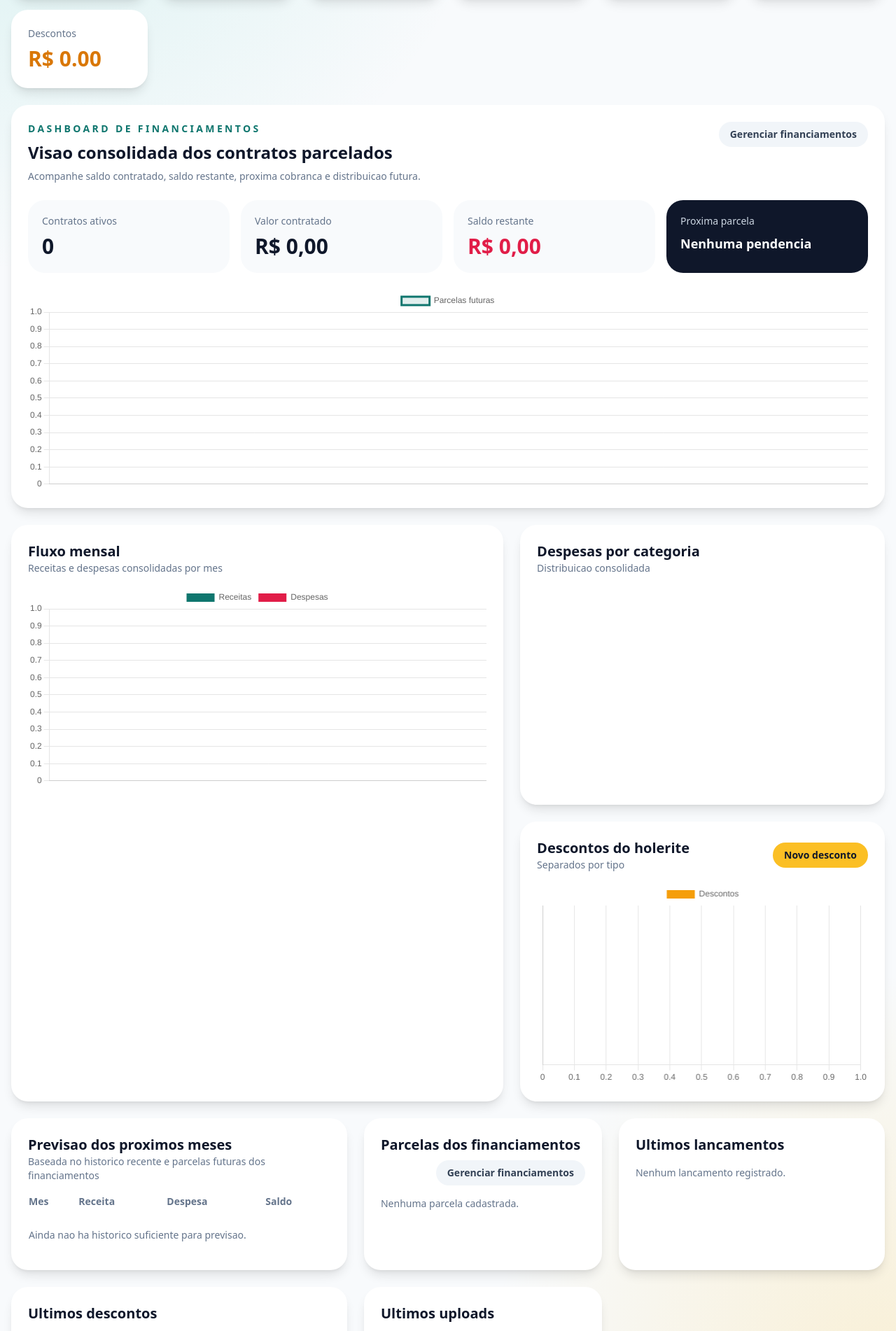
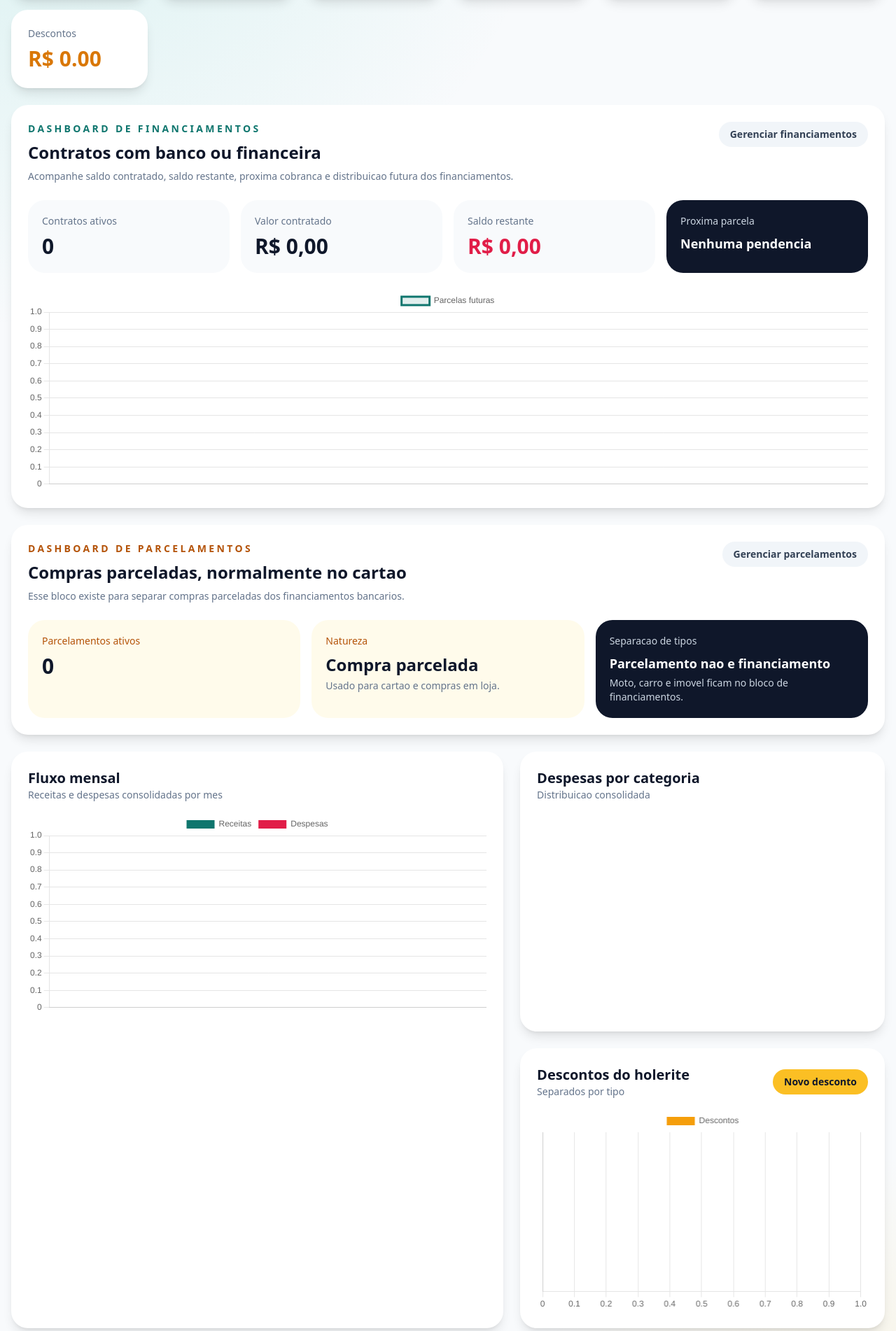
Before and after one commit to licensefortinet16-spec/mvps, a FastAPI app: page / in a window 1280 px wide. Shown: the part 355-2257 px from the top of the page at 70% size. Run offline with FastAPI, Linux system fonts and the light colour scheme; the visitor is signed in with stand-in values (Sample User, id 1); data comes from the database, SQL or seed files in the repository; data that the repository does not hold is empty; a map, chart or similar area stays blank; some libraries are stand-ins or nearby versions.

Commit message:
Clarify financing and installment dashboards visually

```diff
--- a/app/templates/dashboard.html
+++ b/app/templates/dashboard.html
@@ -48,8 +48,8 @@
   <div class="flex flex-col gap-3 md:flex-row md:items-start md:justify-between">
     <div>
       <p class="text-sm font-semibold uppercase tracking-[0.24em] text-teal-700">Dashboard de Financiamentos</p>
-      <h2 class="mt-2 text-2xl font-black text-slate-900">Visao consolidada dos contratos parcelados</h2>
-      <p class="mt-2 text-sm text-slate-500">Acompanhe saldo contratado, saldo restante, proxima cobranca e distribuicao futura.</p>
+      <h2 class="mt-2 text-2xl font-black text-slate-900">Contratos com banco ou financeira</h2>
+      <p class="mt-2 text-sm text-slate-500">Acompanhe saldo contratado, saldo restante, proxima cobranca e distribuicao futura dos financiamentos.</p>
     </div>
     <a href="/entries/plans" class="rounded-full bg-slate-100 px-4 py-2 text-sm font-semibold text-slate-700">Gerenciar financiamentos</a>
   </div>
@@ -78,6 +78,33 @@
   </div>
   <div class="mt-6 h-72">
     <canvas id="financingChart"></canvas>
+  </div>
+</section>
+
+<section class="mt-6 rounded-3xl bg-white p-6 shadow-lg">
+  <div class="flex flex-col gap-3 md:flex-row md:items-start md:justify-between">
+    <div>
+      <p class="text-sm font-semibold uppercase tracking-[0.24em] text-amber-700">Dashboard de Parcelamentos</p>
+      <h2 class="mt-2 text-2xl font-black text-slate-900">Compras parceladas, normalmente no cartao</h2>
+      <p class="mt-2 text-sm text-slate-500">Esse bloco existe para separar compras parceladas dos financiamentos bancarios.</p>
+    </div>
+    <a href="/entries/plans" class="rounded-full bg-slate-100 px-4 py-2 text-sm font-semibold text-slate-700">Gerenciar parcelamentos</a>
+  </div>
+  <div class="mt-6 grid gap-4 md:grid-cols-3">
+    <article class="rounded-3xl bg-amber-50 p-5">
+      <p class="text-sm text-amber-700">Parcelamentos ativos</p>
+      <p class="mt-2 text-3xl font-black text-slate-900">{{ snapshot.active_installment_plan_count }}</p>
+    </article>
+    <article class="rounded-3xl bg-amber-50 p-5">
+      <p class="text-sm text-amber-700">Natureza</p>
+      <p class="mt-2 text-2xl font-black text-slate-900">Compra parcelada</p>
+      <p class="mt-1 text-sm text-slate-500">Usado para cartao e compras em loja.</p>
+    </article>
+    <article class="rounded-3xl bg-slate-900 p-5">
+      <p class="text-sm text-slate-300">Separacao de tipos</p>
+      <p class="mt-2 text-lg font-black text-white">Parcelamento nao e financiamento</p>
+      <p class="mt-1 text-sm text-slate-300">Moto, carro e imovel ficam no bloco de financiamentos.</p>
+    </article>
   </div>
 </section>
 
```
